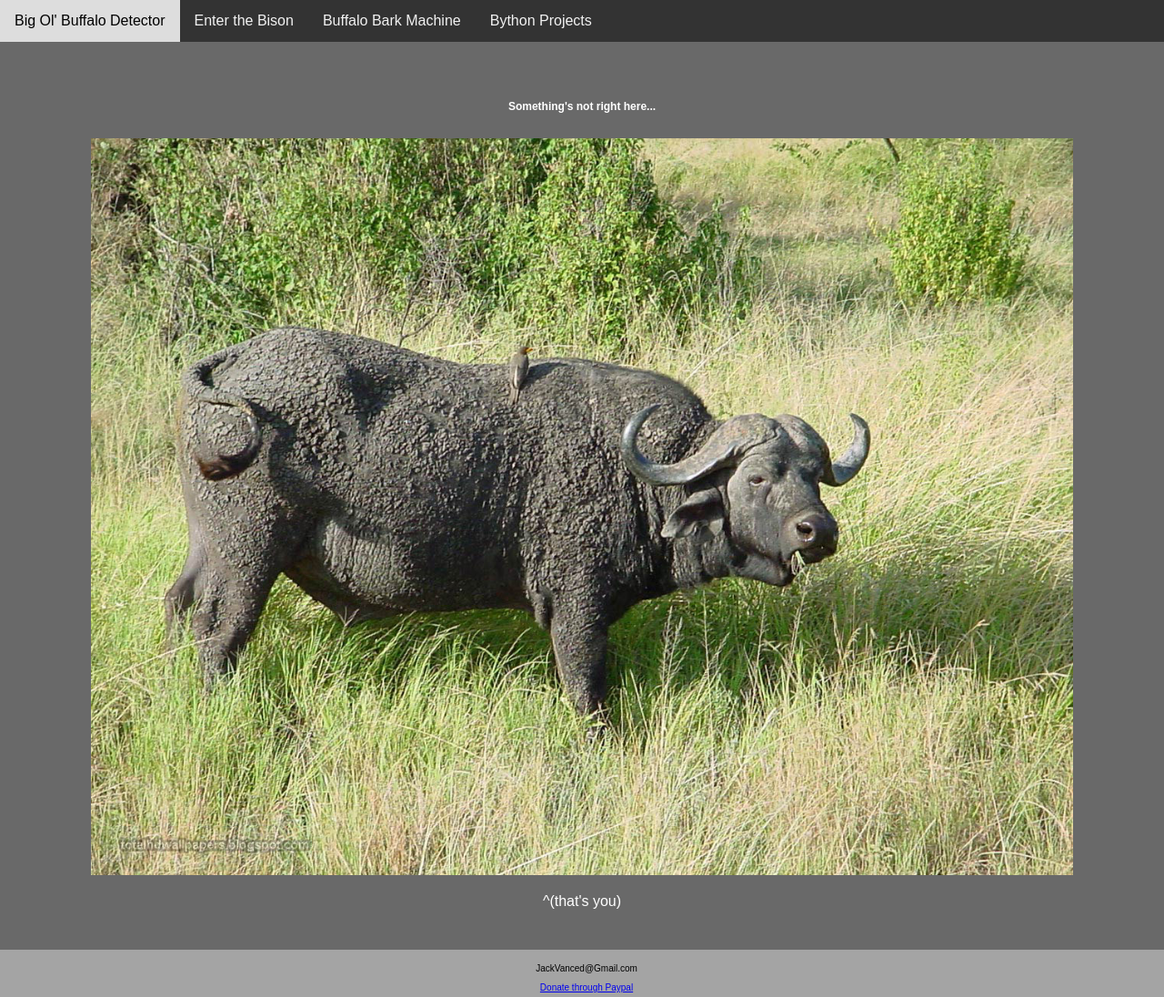
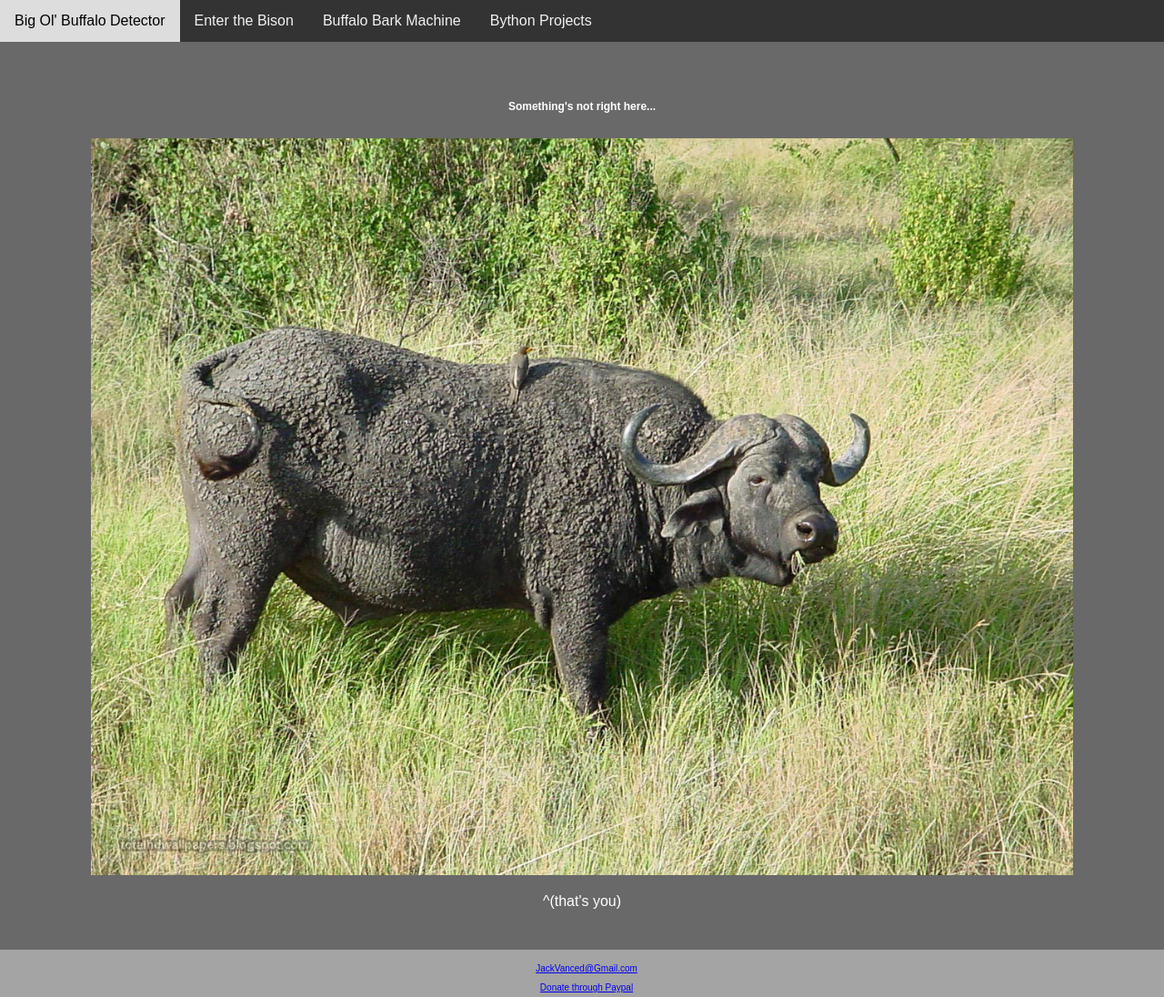
Before and after one commit to JackVance/bigolbuffalo, an Eleventy site: page src/error.html in a window 1280 px wide. Shown: the whole page at 91% size. Built offline with nearby package versions, Linux system fonts and the light colour scheme; Eleventy itself is replaced by a stand-in of ours; files that its build step writes are made by us from their sources.

Commit message:
feat(footer): make contact email a mailto link

```diff
--- a/src/_includes/partials/footer.njk
+++ b/src/_includes/partials/footer.njk
@@ -1,4 +1,4 @@
 <div class="footer">
-  <p>{{ site.contact }}</p>
+  <p><a href="mailto:{{ site.contact }}">{{ site.contact }}</a></p>
   <a href="{{ site.donateUrl }}">Donate through Paypal</a>
 </div>
```
